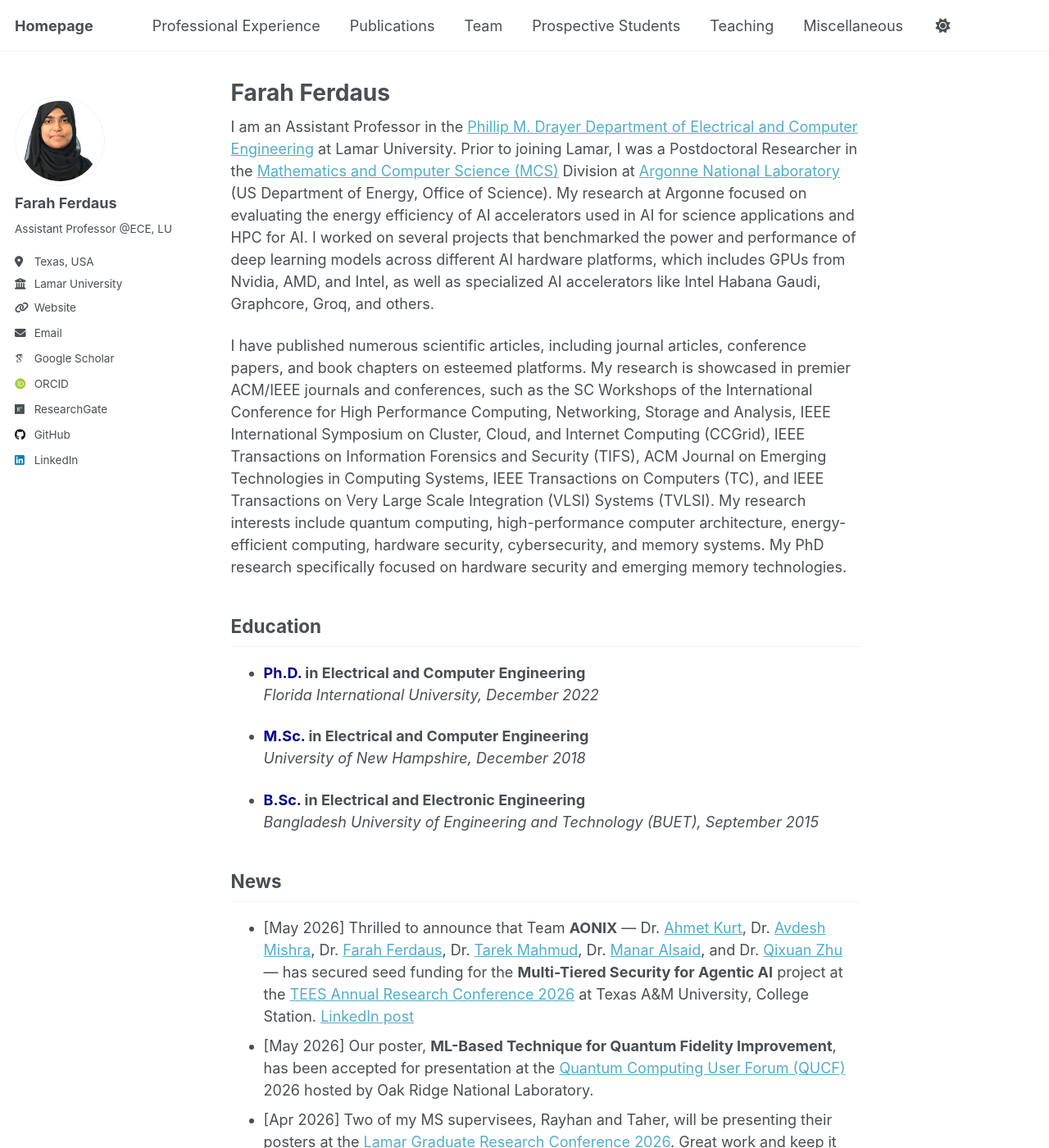
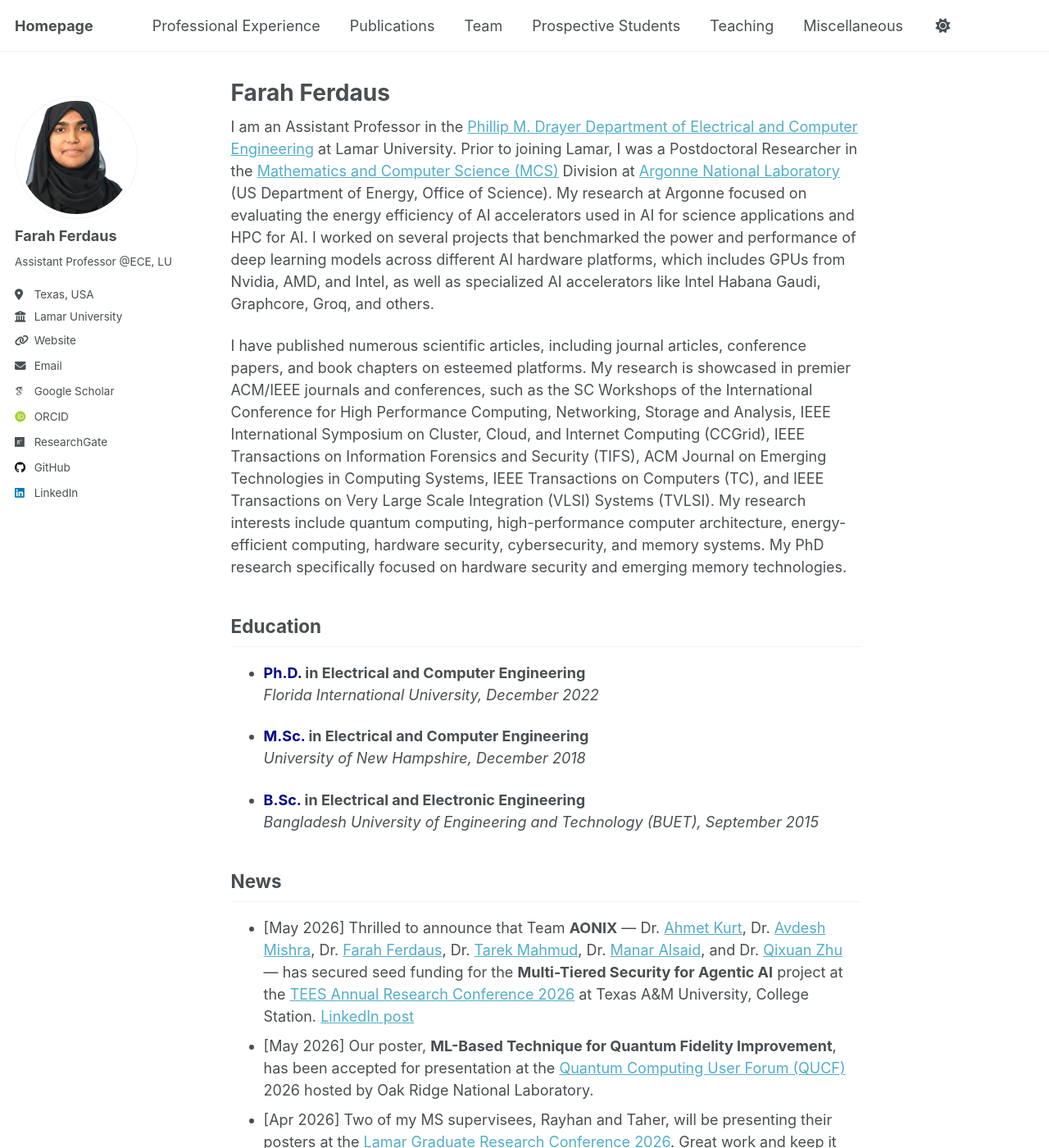
Before and after one commit to fferdaus/fferdaus.github.io, a Jekyll site: the page built from _pages/about.md, in a window 1280 px wide and 1400 px high. Shown: the whole window at 82% size. Built offline with Jekyll 4.4.1, drawn with Linux system fonts in a browser that asks for light colours; emoji names are drawn with the system emoji font; some web fonts are replaced.

Commit message:
Update main.scss

```diff
--- a/assets/css/main.scss
+++ b/assets/css/main.scss
@@ -43,8 +43,8 @@
 ;
 
 .author__avatar img {
-  width: 110px !important;
-  height: 110px !important;
+  width: 150px !important;
+  height: 150px !important;
   object-fit: cover !important;
   border-radius: 50% !important;
 }
```
